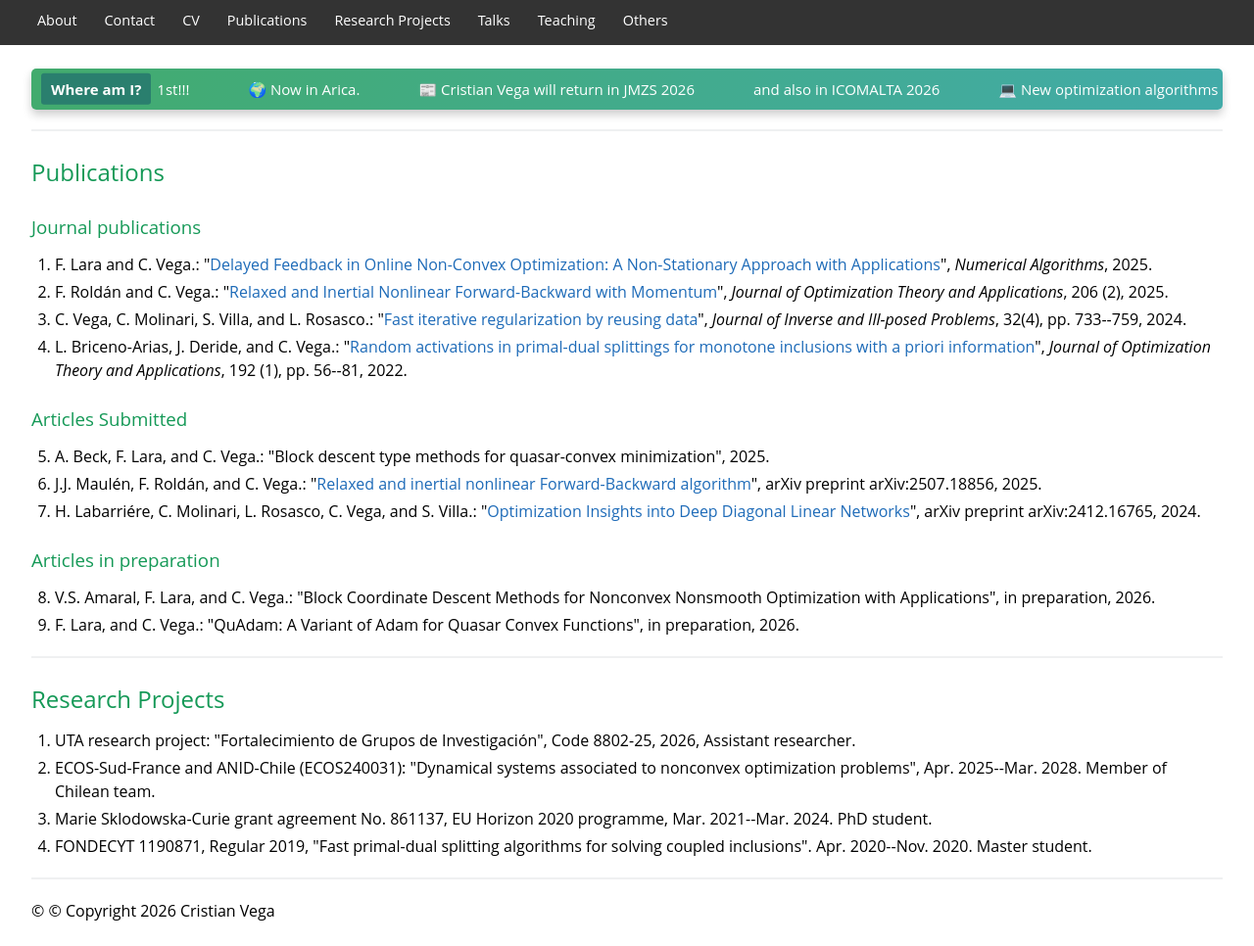
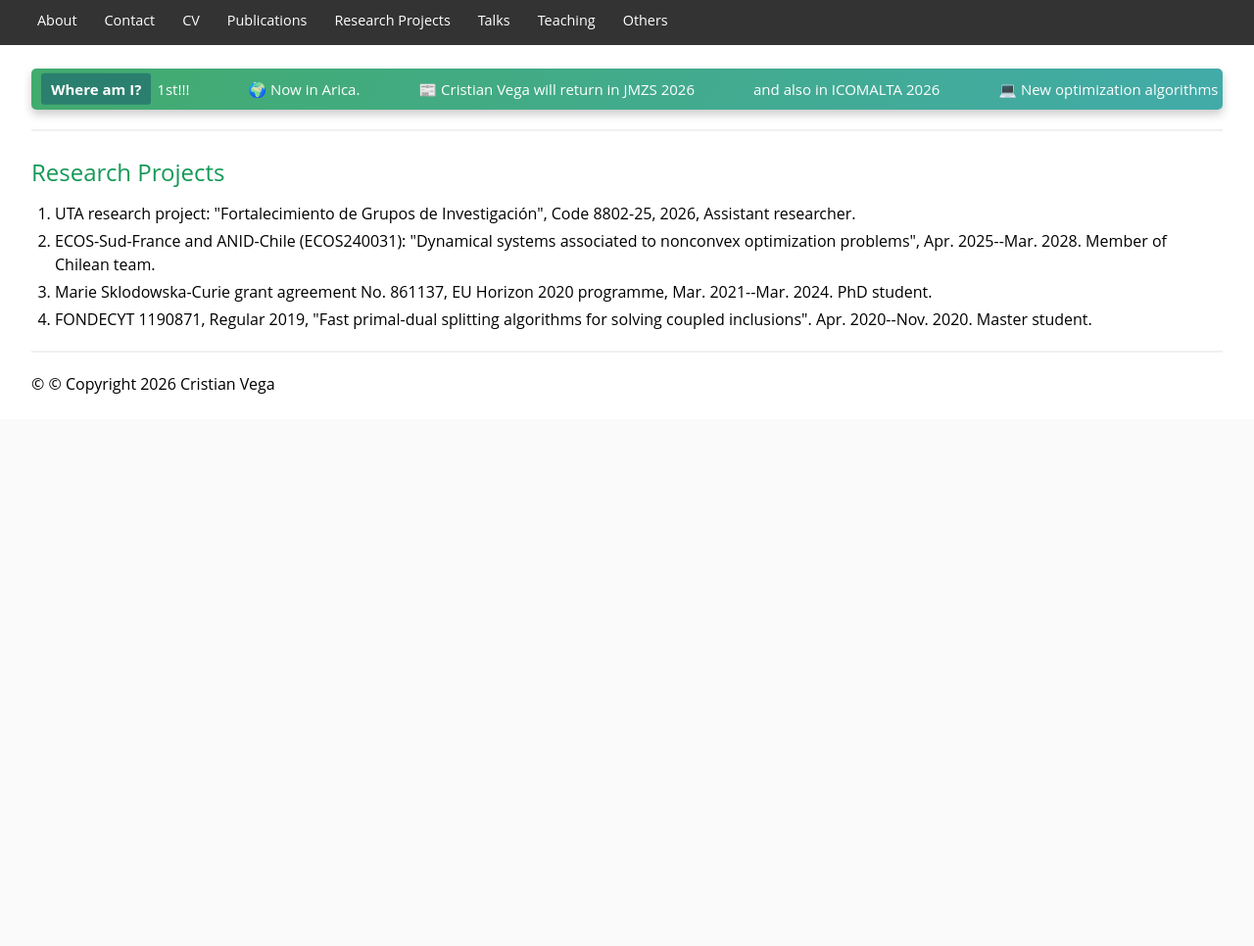
Before and after one commit to cristianvega1995/cristianvega1995.github.io, a Jekyll site: the page ResearchProjects.html, which Jekyll copies as it is, in a window 1280 px wide. Shown: the whole page at 98% size. Built offline with Jekyll 4.4.1, drawn with Linux system fonts in a browser that asks for light colours; after the commit the page ends 900 px from its top, so only the background shows below that.

Commit message:
Remove publications section from ResearchProjects.html
Removed the publications section including journal publications, submitted articles, and articles in preparation.

```diff
--- a/ResearchProjects.html
+++ b/ResearchProjects.html
@@ -273,30 +273,6 @@
             <div class="news-ticker" id="news-ticker"></div>
         </div>
     </div>
-    <hr>
-
-    <!-- Publications -->
-    <h2 id="publ">Publications</h2>
-    <h3>Journal publications</h3>
-    <ol>
-        <li>F. Lara and C. Vega.: "<a href="https://arxiv.org/pdf/2412.14506">Delayed Feedback in Online Non-Convex Optimization: A Non-Stationary Approach with Applications</a>", <em>Numerical Algorithms</em>, 2025.</li>
-        <li>F. Roldán and C. Vega.: "<a href="https://link.springer.com/article/10.1007/s10957-025-02694-5">Relaxed and Inertial Nonlinear Forward-Backward with Momentum</a>", <em>Journal of Optimization Theory and Applications</em>, 206 (2), 2025.</li>
-        <li>C. Vega, C. Molinari, S. Villa, and L. Rosasco.: "<a href="https://www.degruyter.com/document/doi/10.1515/jiip-2023-0009/html">Fast iterative regularization by reusing data</a>", <em>Journal of Inverse and Ill-posed Problems</em>, 32(4), pp. 733--759, 2024.</li>
-        <li>L. Briceno-Arias, J. Deride, and C. Vega.: "<a href="https://link.springer.com/article/10.1007/s10957-021-01944-6">Random activations in primal-dual splittings for monotone inclusions with a priori information</a>", <em>Journal of Optimization Theory and Applications</em>, 192 (1), pp. 56--81, 2022.</li>
-    </ol>
-
-    <h3>Articles Submitted</h3>
-    <ol start="5">
-        <li>A. Beck, F. Lara, and C. Vega.: "Block descent type methods for quasar-convex minimization", 2025.</li>
-        <li>J.J. Maulén, F. Roldán, and C. Vega.: "<a href="https://arxiv.org/pdf/2507.18856">Relaxed and inertial nonlinear Forward-Backward algorithm</a>", arXiv preprint arXiv:2507.18856, 2025.</li>
-        <li>H. Labarriére, C. Molinari, L. Rosasco, C. Vega, and S. Villa.: "<a href="https://arxiv.org/pdf/2412.16765">Optimization Insights into Deep Diagonal Linear Networks</a>", arXiv preprint arXiv:2412.16765, 2024.</li>
-    </ol>
-
-    <h3>Articles in preparation</h3>
-    <ol start="8">
-        <li>V.S. Amaral, F. Lara, and C. Vega.: "Block Coordinate Descent Methods for Nonconvex Nonsmooth Optimization with Applications", in preparation, 2026.</li>
-        <li>F. Lara, and C. Vega.: "QuAdam: A Variant of Adam for Quasar Convex Functions", in preparation, 2026.</li>
-    </ol>
 
     <hr>
 
```
